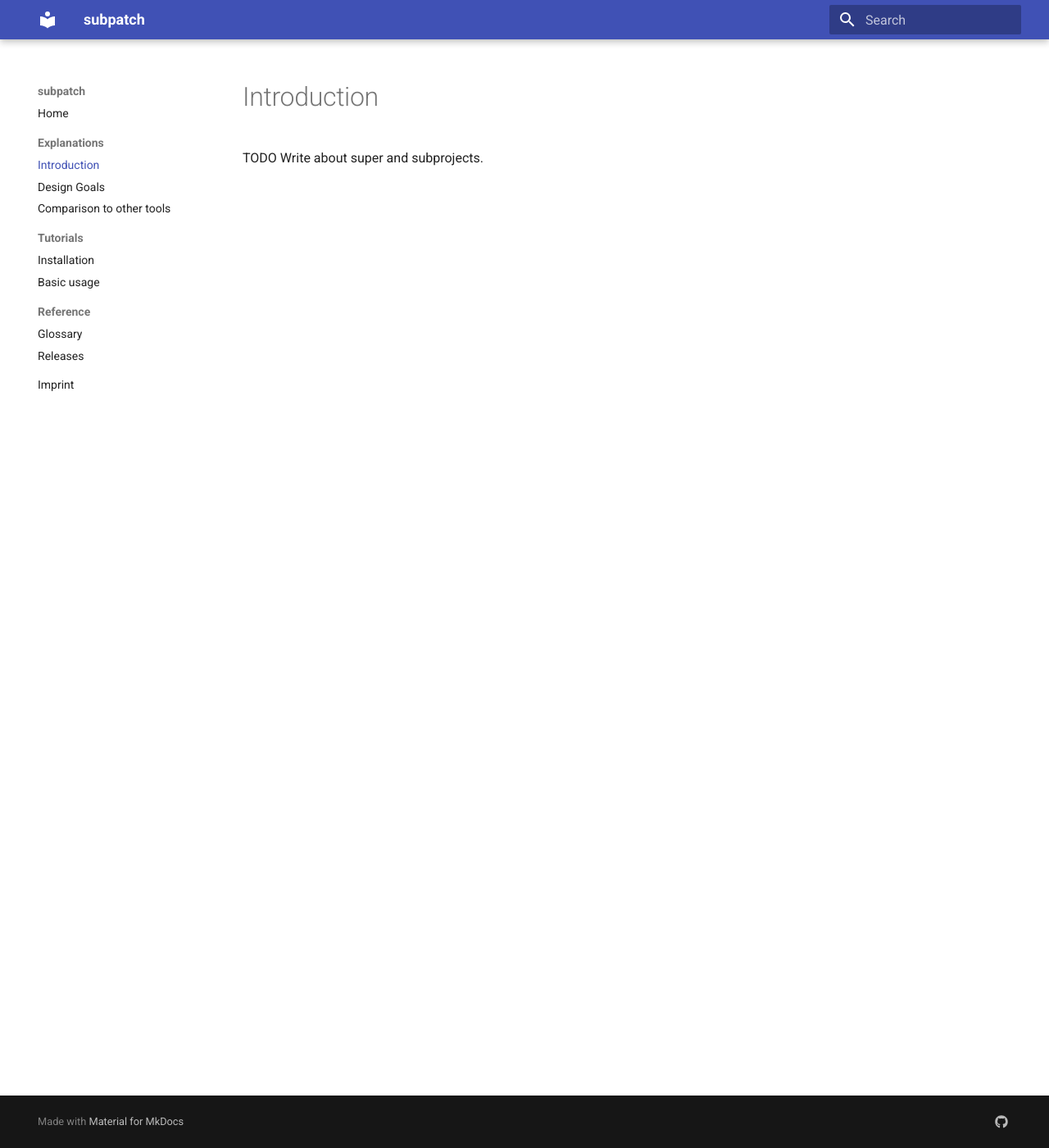
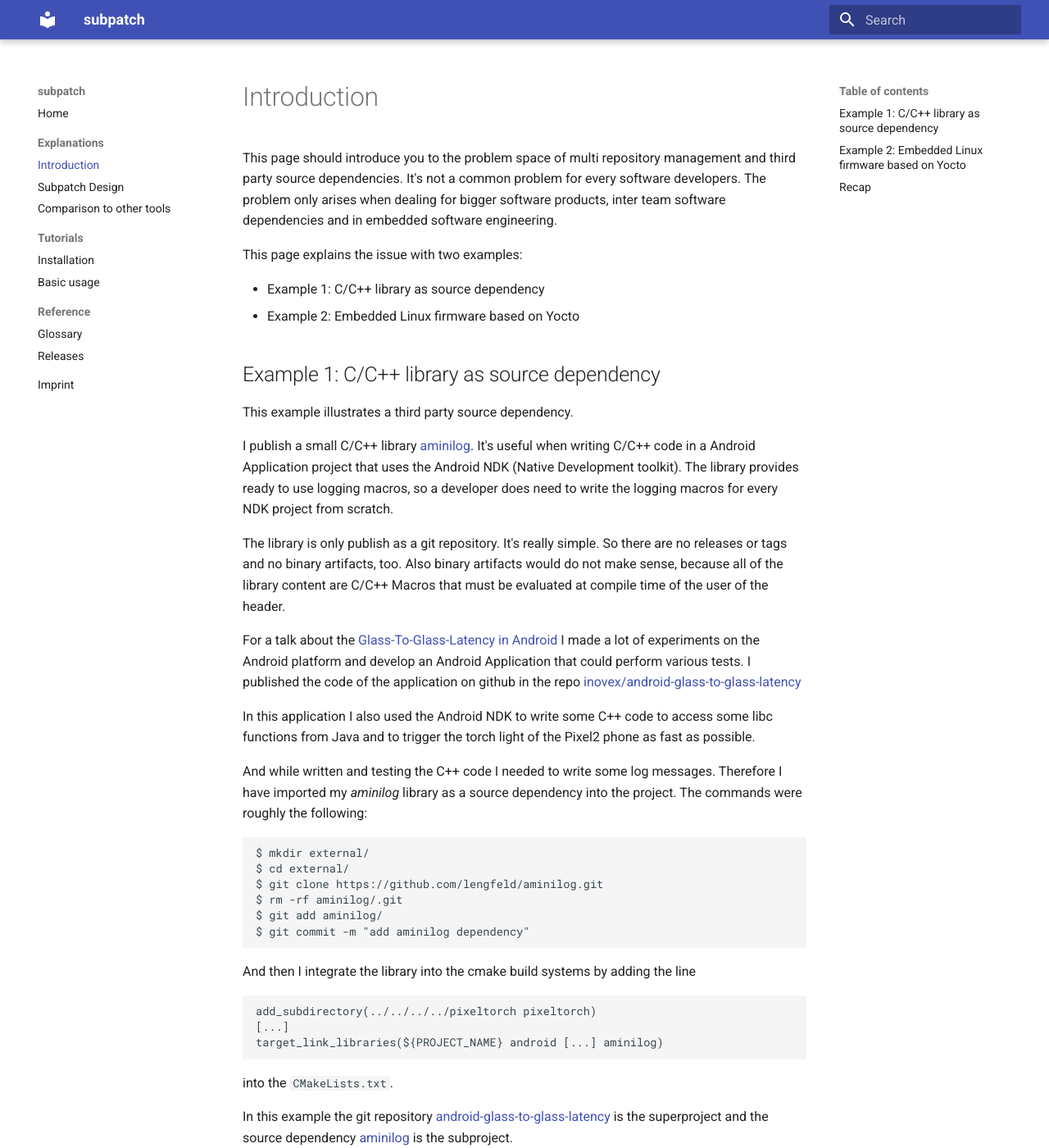
Before and after one commit to lengfeld/subpatch, an MkDocs documentation site: the page built from website/exp/intro.md, in a window 1280 px wide and 1400 px high. Shown: the whole window at 82% size. Built offline with MkDocs 1.6.1 and Material for MkDocs 9.7.7, drawn with Linux system fonts in a browser that asks for light colours; some of the changed text lies outside the part shown.

Commit message:
reworking design goals to requirements and adding intro

```diff
--- a/mkdocs.yml
+++ b/mkdocs.yml
@@ -9,7 +9,7 @@
   - Home: 'index.md'
   - Explanations:
     - Introduction: 'exp/intro.md'
-    - Design Goals: 'exp/design-goals.md'
+    - Subpatch Design: 'exp/design.md'
     - Comparison to other tools: 'exp/comparison.md'
 #   - Frequently Asked Questions : 'exp/faq.md'
   - Tutorials:
--- a/website/exp/intro.md
+++ b/website/exp/intro.md
@@ -1,3 +1,74 @@
 # Introduction
 
-TODO Write about super and subprojects.
+This page should introduce you to the problem space of multi repository
+management and third party source dependencies. It's not a common problem for
+every software developers. The problem only arises when dealing for bigger
+software products, inter team software dependencies and in embedded software
+engineering.
+
+This page explains the issue with two examples:
+
+* Example 1: C/C++ library as source dependency
+* Example 2: Embedded Linux firmware based on Yocto
+
+
+## Example 1: C/C++ library as source dependency
+
+This example illustrates a third party source dependency.
+
+I publish a small C/C++ library
+[aminilog](https://github.com/lengfeld/aminilog). It's useful when writing
+C/C++ code in a Android Application project that uses the Android NDK (Native
+Development toolkit). The library provides ready to use logging macros, so a
+developer does need to write the logging macros for every NDK project from
+scratch.
+
+The library is only publish as a git repository. It's really simple. So there
+are no releases or tags and no binary artifacts, too. Also binary artifacts
+would do not make sense, because all of the library content are C/C++ Macros
+that must be evaluated at compile time of the user of the header.
+
+For a talk about the
+[Glass-To-Glass-Latency in Android](https://www.youtube.com/watch?v=NKP4JcVegbY)
+I made a lot of experiments on the Android platform and develop an Android
+Application that could perform various tests. I published the code of the
+application on github in the repo
+[inovex/android-glass-to-glass-latency](https://github.com/inovex/android-glass-to-glass-latency/)
+
+In this application I also used the Android NDK to write some C++ code to
+access some libc functions from Java and to trigger the torch light of the
+Pixel2 phone as fast as possible.
+
+And while written and testing the C++ code I needed to write some log messages.
+Therefore I have imported my *aminilog* library as a source dependency into the
+project. The commands were roughly the following:
+
+    $ mkdir external/
+    $ cd external/
+    $ git clone https://github.com/lengfeld/aminilog.git
+    $ rm -rf aminilog/.git
+    $ git add aminilog/
+    $ git commit -m "add aminilog dependency"
+
+And then I integrate the library into the cmake build systems by adding the line
+
+    add_subdirectory(../../../../pixeltorch pixeltorch)
+    [...]
+    target_link_libraries(${PROJECT_NAME} android [...] aminilog)
+
+into the `CMakeLists.txt`.
+
+In this example the git repository
+[android-glass-to-glass-latency](https://github.com/inovex/android-glass-to-glass-latency/)
+is the superproject and the source dependency
+[aminilog](https://github.com/lengfeld/aminilog) is the subproject.
+
+
+## Example 2: Embedded Linux firmware based on Yocto
+
+TODO add example
+
+
+## Recap
+
+TODO write recap
```
Also changed, not shown: website/exp/design-goals.md (deleted, +0 -13 lines), website/exp/design.md (added, +72 -0 lines), website/ref/glossary.md (+15 -2 lines).
